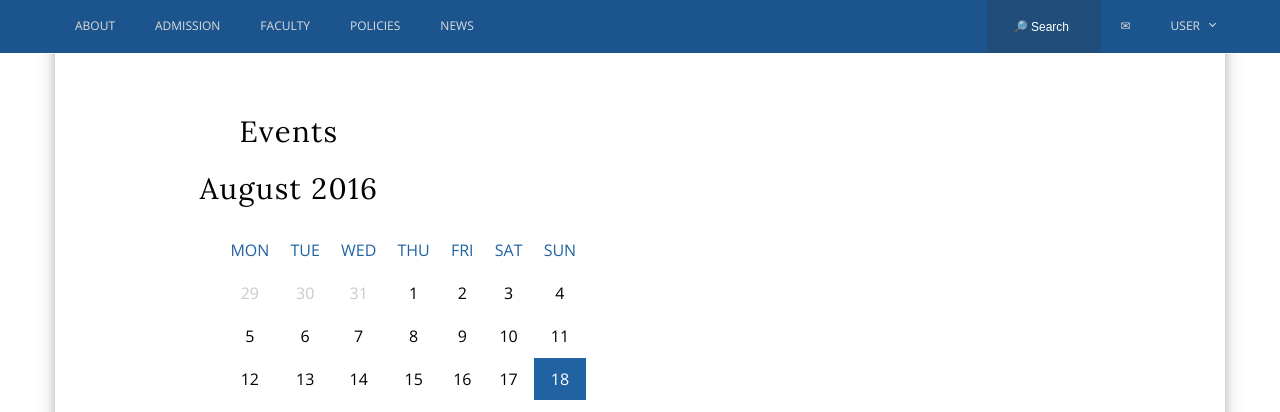
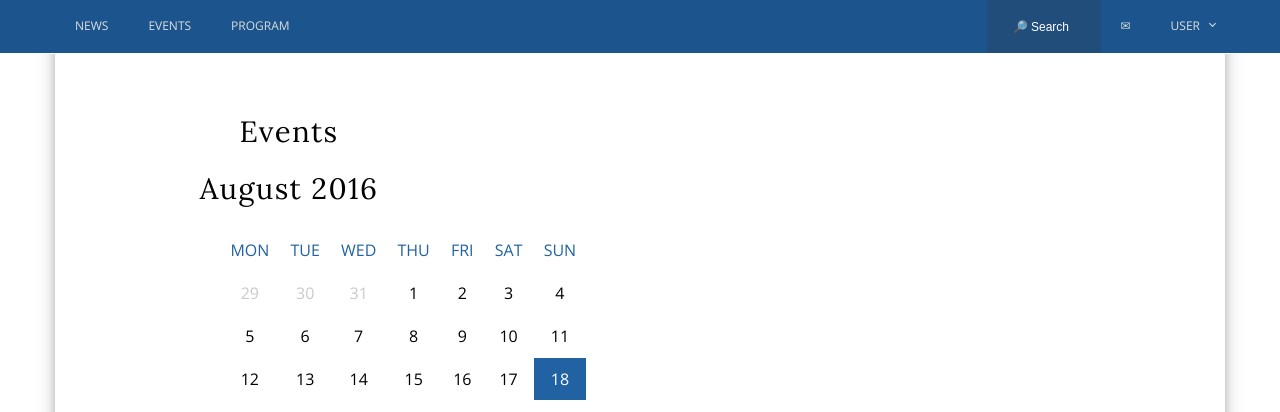
Before and after one commit to kellymilla18/dcsproject, a CodeIgniter app: page /index.php/pages/home in a window 1280 px wide. Shown: the part 302-714 px from the top of the page. Run offline with CodeIgniter, Linux system fonts and the light colour scheme.

Commit message:
news modulw

```diff
--- a/application/controllers/pages.php
+++ b/application/controllers/pages.php
@@ -43,4 +43,10 @@ class Pages extends CI_Controller {
 		$this->load->view('addevent');
 		$this->load->view('footer');
 	}
+
+	public function addNews() {
+		$this->load->view('header');
+		$this->load->view('addNews');
+		$this->load->view('footer');
+	}
 }
--- a/application/views/header.php
+++ b/application/views/header.php
@@ -32,11 +32,9 @@
 	<div class="container">
 		<div id='cssmenu'>
 			<ul>
-				<li><a href='#'>About</a></li>
-				<li><a href='#'>Admission</a></li>
-				<li><a href='#'>Faculty</a></li>
-				<li><a href='#'>Policies</a></li>
 				<li><a href="<?php echo base_url('index.php/pages/news'); ?>">News</a></li>
+				<li><a href='#'>Events</a></li>
+				<li><a href='#'>Program</a></li>
 
 				<li class='has-sub'><a href='#'>User</a>
 					<ul>
--- a/application/views/home.php
+++ b/application/views/home.php
@@ -69,11 +69,10 @@
 	<div class="container">
 		<div id='cssmenu'>
 			<ul>
-				<li><a href='#'>About</a></li>
-				<li><a href='#'>Admission</a></li>
-				<li><a href='#'>Faculty</a></li>
-				<li><a href='#'>Policies</a></li>
-				<li><a href="<?php echo base_url('index.php/pages/news')?>">News</a></li>
+
+				<li><a href="<?php echo base_url('index.php/pages/news'); ?>">News</a></li>
+				<li><a href='#'>Events</a></li>
+				<li><a href='#'>Program</a></li>
 
 				<li class='has-sub'><a href='#'>User</a>
 					<ul>
--- a/application/views/news.php
+++ b/application/views/news.php
@@ -2,12 +2,10 @@
 	<div class="container">
 		<div class="content-wrapper">
 			<a href="<?php echo base_url('index.php/pages/addNews'); ?>" class="btn" style="margin-top: 5%;">&#10133; Add</a>
+
 			<div class="content">
-				<div style="font-size: 30px; margin-left: 5%; margin-top: -5%;">
-					<h2 >Headline</h2>
-				</div>
 
-				<div class="card-container" style="margin-left: -22%">
+				<div class="card-container">
 					<div class="card">
 					    <!-- Header -->
 					    <div class="card-img">
```
